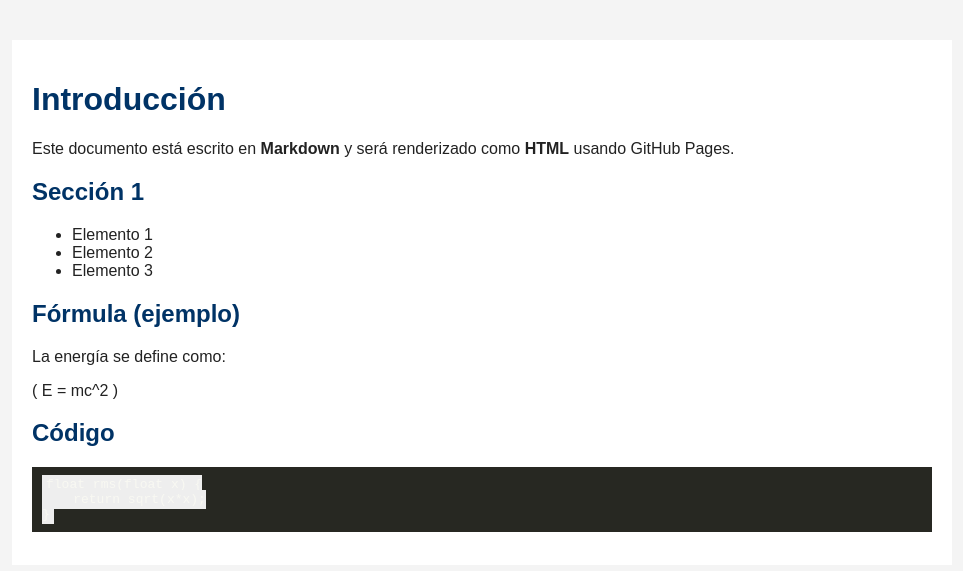
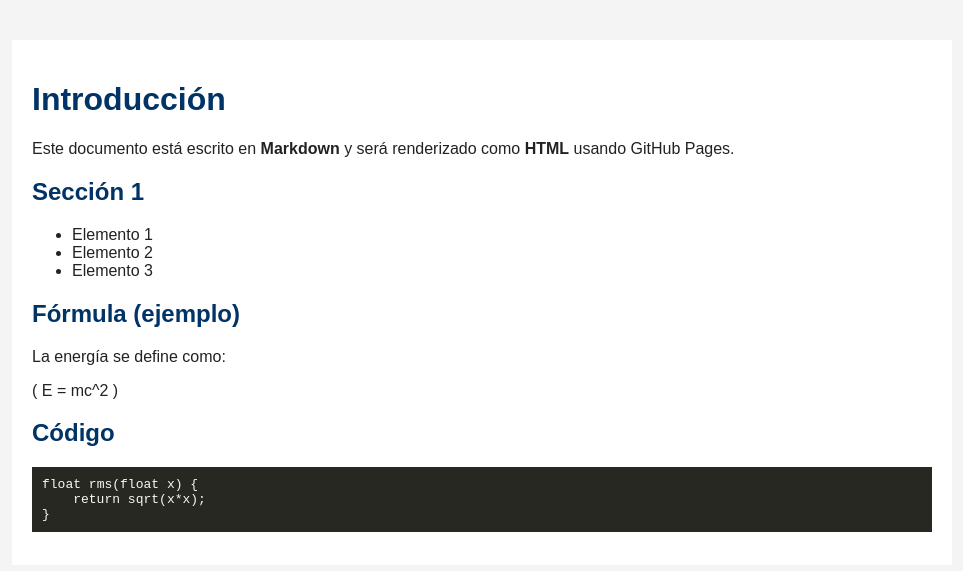
Before and after one commit to dr-luis-moralesv/dr-luis-moralesv.github.io, a Jekyll site: the page built from index.md, in a window 1280 px wide. Shown: the top 571 px of the page, without its empty margins (158-1121 px from the left). Built offline with Jekyll 4.4.1, drawn with Linux system fonts in a browser that asks for light colours.

Commit message:
Update style.css

```diff
--- a/assets/css/style.css
+++ b/assets/css/style.css
@@ -17,12 +17,6 @@ h1, h2, h3 {
     color: #003366;
 }
 
-code {
-    background: #eee;
-    padding: 2px 4px;
-    font-family: monospace;
-}
-
 pre {
     background: #272822;
     color: #f8f8f2;
```
